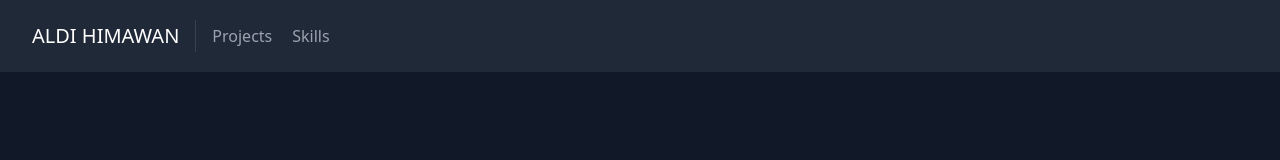
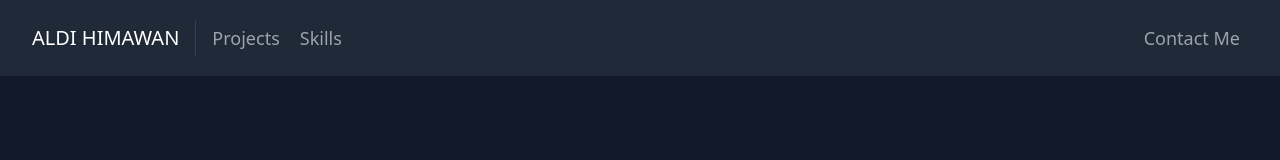
Before and after one commit to Aldi-H/portofolio-web, a React (Create React App) app: page / in a window 1280 px wide. Shown: the top 160 px of the page. Built offline with nearby package versions, Linux system fonts and the light colour scheme.

Commit message:
modified some style

```diff
--- a/src/components/Contact.js
+++ b/src/components/Contact.js
@@ -2,7 +2,7 @@ import { SocialMedia } from "../data";
 
 const Contact = () => {
   return (
-    <footer className="text-center text-white bg-gray-800">
+    <footer id="contact" className="text-center text-white bg-gray-800">
       <div className="container px-4 pt-4">
         <div className="flex flex-wrap justify-center pb-4">
           {SocialMedia.map((socialMedia) => (
--- a/src/components/Navbar.js
+++ b/src/components/Navbar.js
@@ -8,13 +8,25 @@ const Navbar = () => {
           </a>
         </a>
         <nav className="flex flex-wrap items-center text-base justify-center md:mr-auto md:ml-4 md:py-1 md:pl-4 md:border-l md:border-gray-700">
-          <a href="#projects" className="mr-5 hover:text-white font-medium">
+          <a
+            href="#projects"
+            className="text-lg mr-5 hover:text-white font-medium"
+          >
             Projects
           </a>
-          <a href="#skills" className="mr-5 hover:text-white font-medium">
+          <a
+            href="#skills"
+            className="text-lg mr-5 hover:text-white font-medium"
+          >
             Skills
           </a>
         </nav>
+        <a
+          href="#contact"
+          className="text-lg mr-5 hover:text-white font-medium"
+        >
+          Contact Me
+        </a>
       </div>
     </header>
   );
--- a/src/index.css
+++ b/src/index.css
@@ -1,6 +1,10 @@
 @tailwind base;
 @tailwind components;
 @tailwind utilities;
+
+html {
+  scroll-behavior: smooth;
+}
 
 ::-webkit-scrollbar {
   width: 12px;
```
